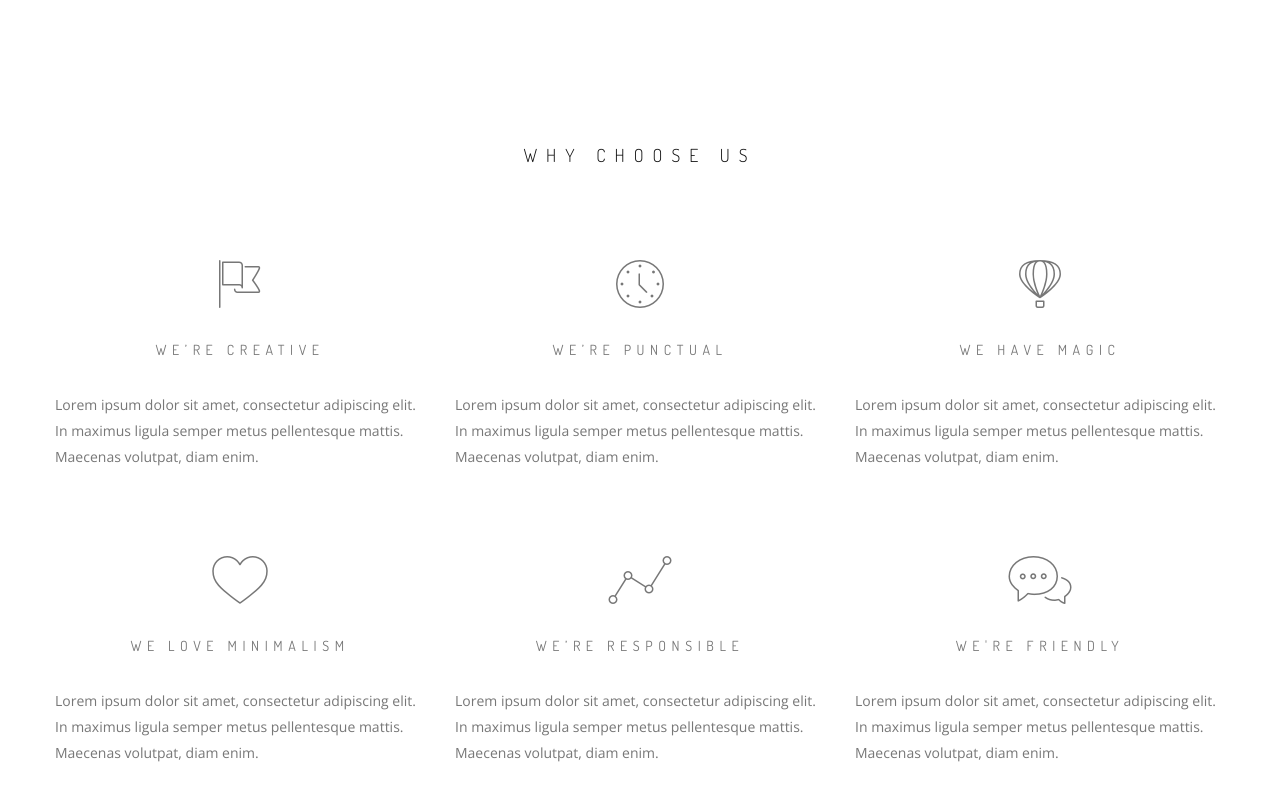
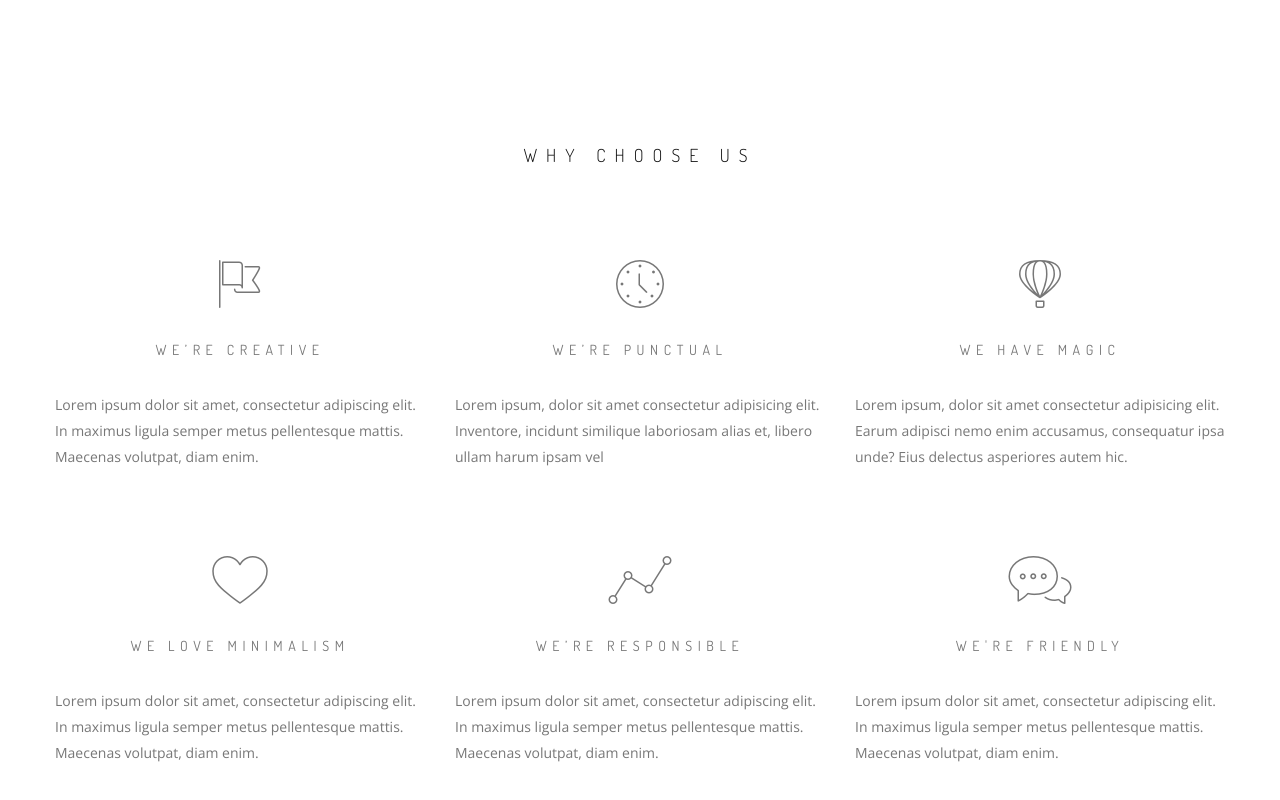
Before and after one commit to mk369/thomas-rhythm, a plain HTML site: page www/index.html in a window 1280 px wide. Shown: the part 1845-2645 px from the top of the page. Drawn offline with nearby package versions, Linux system fonts and the light colour scheme.

Commit message:
minor fix

```diff
--- a/www/index.html
+++ b/www/index.html
@@ -172,8 +172,7 @@
 								<span class="advantage-icon icon-clock"></span>
 								<span class="advantage-title">We’re Punctual</span>
 								<p class="advantage-description">
-									Lorem ipsum dolor sit amet, consectetur adipiscing elit.
-									In maximus ligula semper metus pellentesque mattis. Maecenas  volutpat, diam enim.
+									Lorem ipsum, dolor sit amet consectetur adipisicing elit. Inventore, incidunt similique laboriosam alias et, libero ullam harum ipsam vel
 								</p>
 							</div>
 							<!-- / advantage-item -->
@@ -184,8 +183,7 @@
 								<span class="advantage-icon icon-hotairballoon"></span>
 								<span class="advantage-title">We have magic</span>
 								<p class="advantage-description">
-									Lorem ipsum dolor sit amet, consectetur adipiscing elit.
-									In maximus ligula semper metus pellentesque mattis. Maecenas  volutpat, diam enim.
+									Lorem ipsum, dolor sit amet consectetur adipisicing elit. Earum adipisci nemo enim accusamus, consequatur ipsa unde? Eius delectus asperiores autem hic.
 								</p>
 							</div>
 							<!-- / advantage-item -->
```
